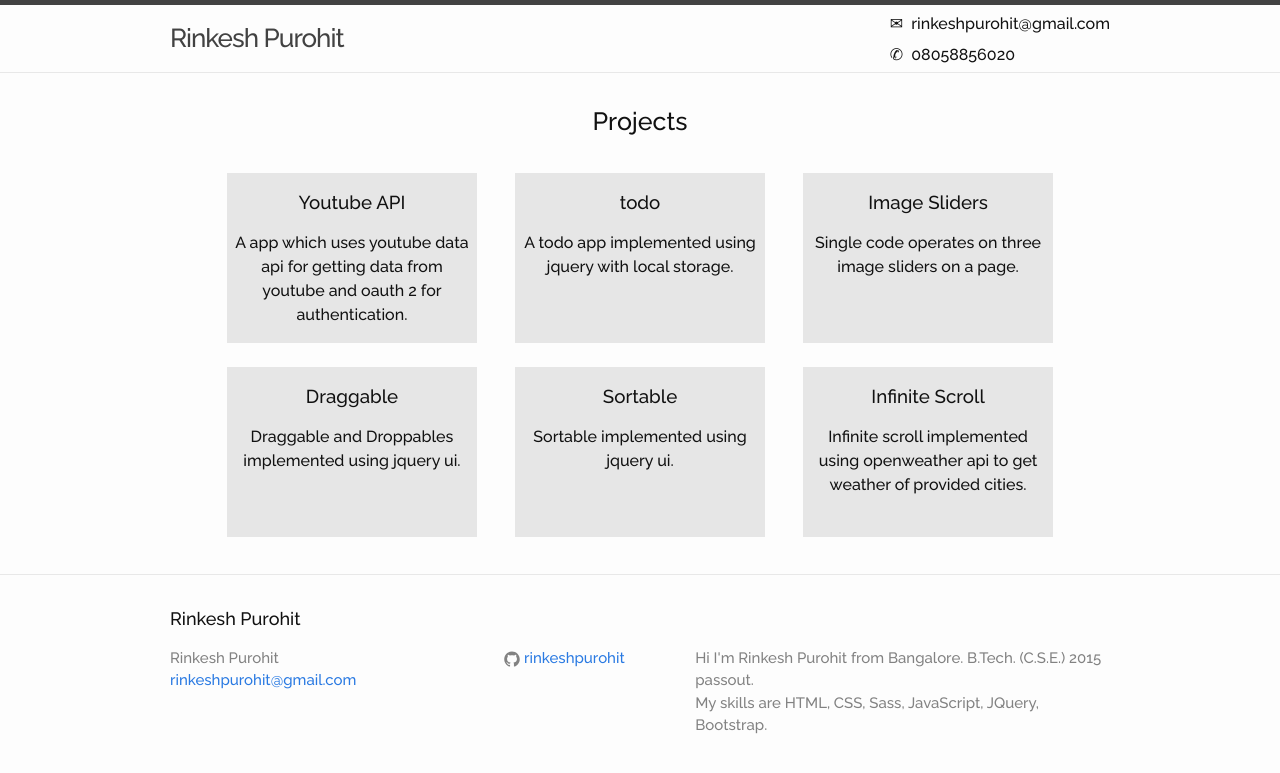
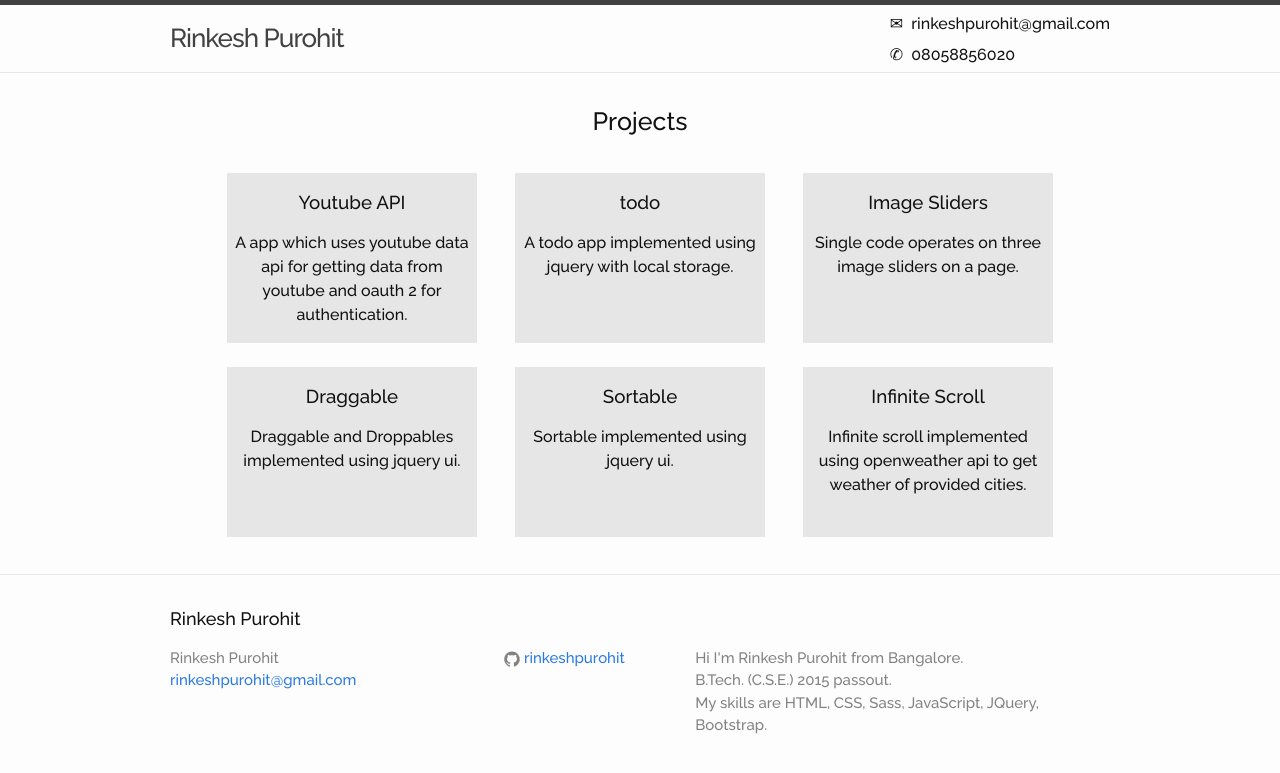
Before and after one commit to rinkeshpurohit/rinkeshpurohit.github.io, a Jekyll site: the page built from index.html, in a window 1280 px wide. Shown: the top 773 px of the page. Built offline with Jekyll 4.4.1, drawn with Linux system fonts in a browser that asks for light colours.

Commit message:
edit description

```diff
--- a/_config.yml
+++ b/_config.yml
@@ -2,7 +2,7 @@
 title: Rinkesh Purohit
 email: rinkeshpurohit@gmail.com
 description: > # this means to ignore newlines until "baseurl:"
-  Hi I'm Rinkesh Purohit from Bangalore. B.Tech. (C.S.E.) 2015 passout.<br>
+  Hi I'm Rinkesh Purohit from Bangalore.<br>B.Tech. (C.S.E.) 2015 passout.<br>
   My skills are HTML, CSS, Sass, JavaScript, JQuery, Bootstrap.
 baseurl: "" # the subpath of your site, e.g. /blog/
 url: "http://yourdomain.com" # the base hostname & protocol for your site
```
Also changed, not shown: 4 other files.
